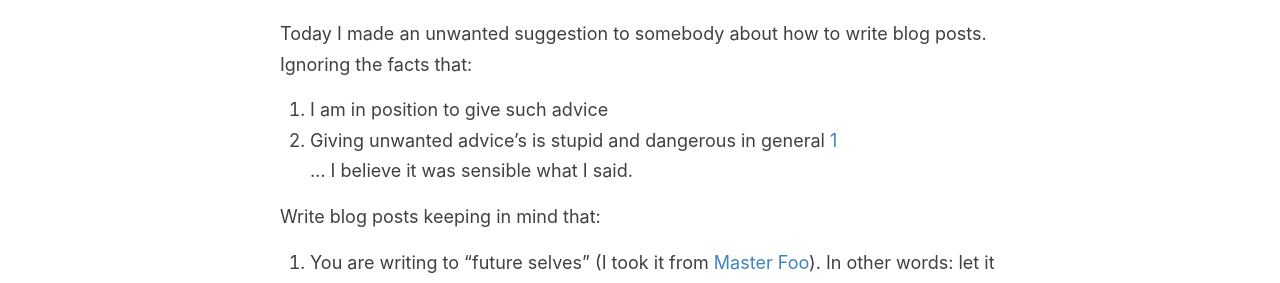
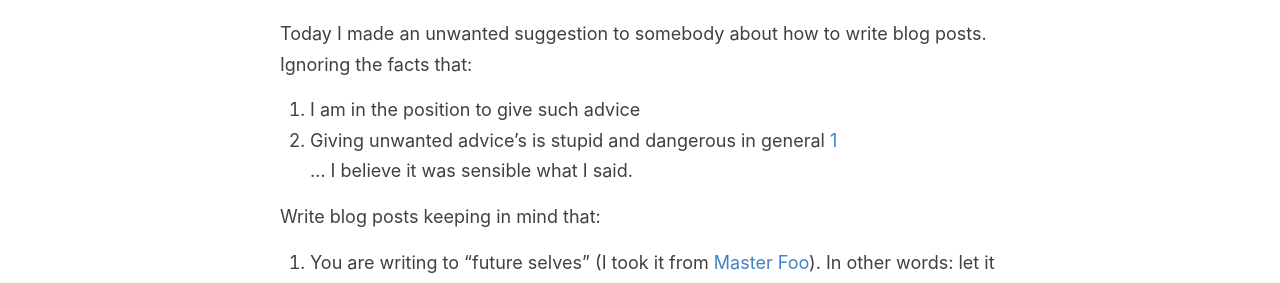
Before and after one commit to elderlybeginner/blog, a Jekyll site: the page built from _posts/2019-11-18-blog_post.md, in a window 1280 px wide. Shown: the part 272-555 px from the top of the page. Built offline with Jekyll 4.4.1, drawn with Linux system fonts in a browser that asks for light colours.

Commit message:
Update 2019-11-18-blog_post.md

```diff
--- a/_posts/2019-11-18-blog_post.md
+++ b/_posts/2019-11-18-blog_post.md
@@ -7,7 +7,7 @@ tags: [blog, posts, writing blog]
 
 Today I made an unwanted suggestion to somebody about how to write blog posts. Ignoring the facts that:
 
-1. I am in position to give such advice
+1. I am in the position to give such advice
 2. Giving unwanted advice's is stupid and dangerous in general [^1]
 ... I believe it was sensible what I said.
 
```
